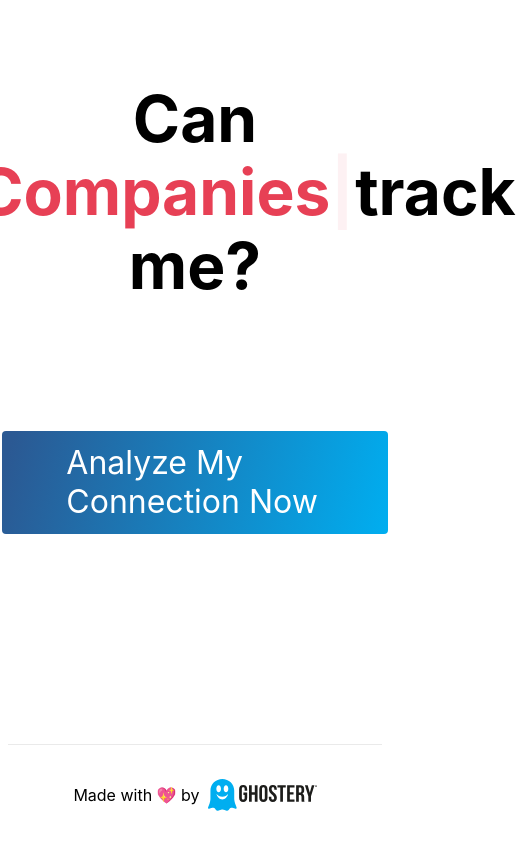
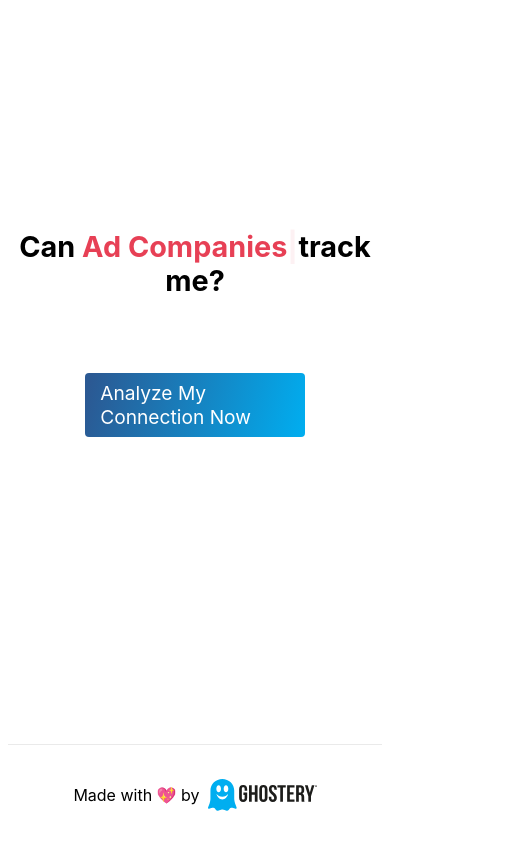
Before and after one commit to fcjr/cantheytrackme, a Next.js app: page / in a window 390 px wide. Shown: the whole page, 516 px wide, since content can reach past the window. Built offline with nearby package versions, Linux system fonts and the light colour scheme.

Commit message:
responsive

```diff
--- a/styles/Home.module.css
+++ b/styles/Home.module.css
@@ -84,3 +84,27 @@
 .logo {
   height: 2em;
 }
+
+/* medium */
+@media (max-width: 991.98px) {
+  .title{
+    font-size: 3em;
+  }
+
+  .button{
+    font-size: 1.5em;
+    padding: .4em 2em;
+  }
+}
+
+/* small */
+@media (max-width: 767.98px) {
+  .title{
+    font-size: 1.8em;
+  }
+
+  .button{
+    font-size: 1.2em;
+    padding: .4em .8em;
+  }
+}
```
